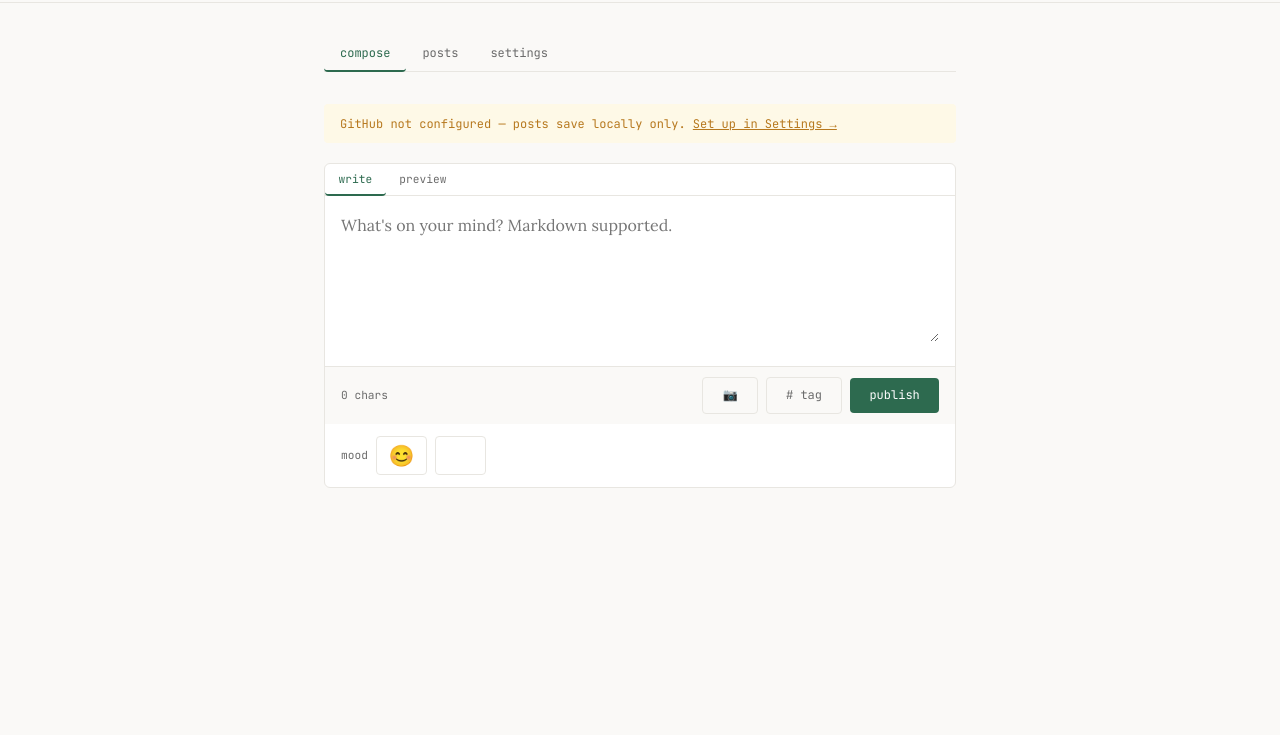
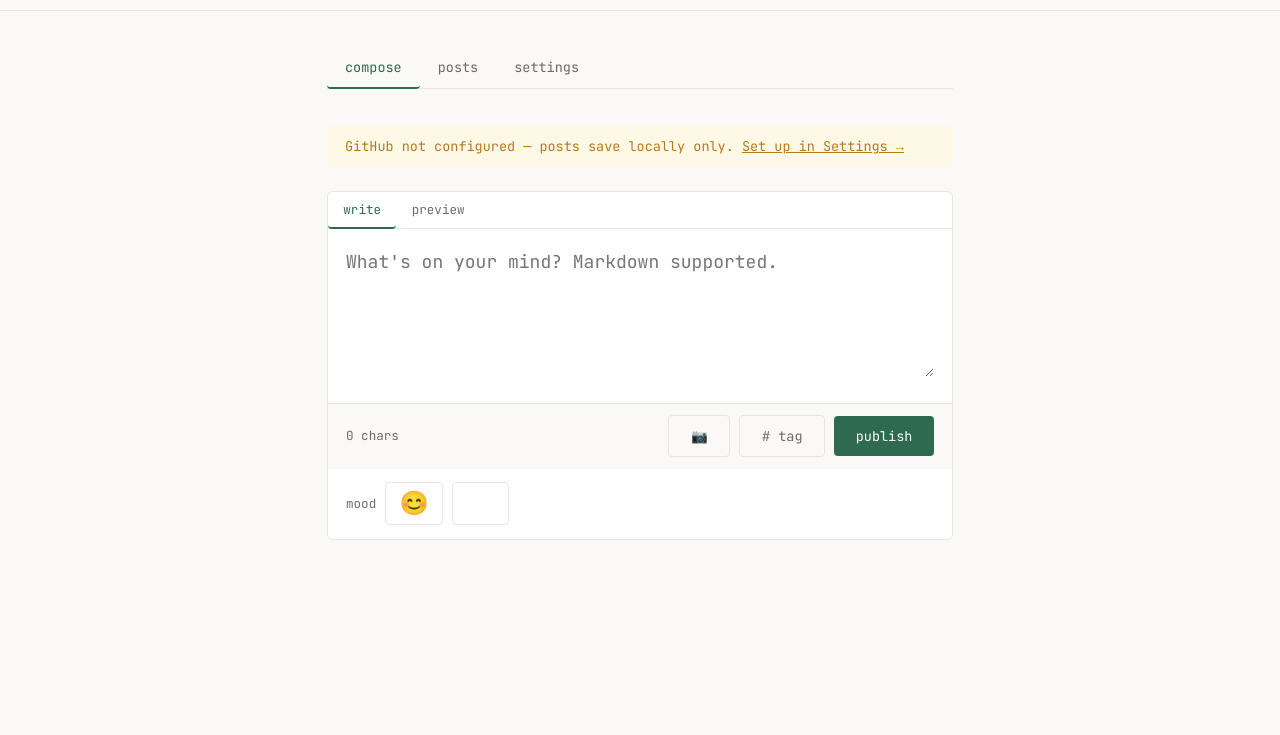
Before and after one commit to axodys/mcs.axodys.com, a plain HTML site: page admin.html in a window 1280 px wide. Shown: the part 65-800 px from the top of the page. Drawn offline with Linux system fonts and the light colour scheme.

Commit message:
style: use JetBrains Mono in post editor textarea, Noto Sans in preview

```diff
--- a/admin.html
+++ b/admin.html
@@ -19,7 +19,8 @@
 
   <script src="js/marked.umd.js"></script>
   <style>
-    @import url('https://fonts.googleapis.com/css2?family=Lora:ital,wght@0,400;0,500;1,400&family=JetBrains+Mono:wght@400;500&display=swap');
+    @import url('https://fonts.googleapis.com/css2?family=Noto+Sans:ital,wght@0,400;0,500;1,400&family=JetBrains+Mono:wght@400;500&display=swap');
+    html { font-size: 18px; }
 
     *, *::before, *::after { box-sizing: border-box; margin: 0; padding: 0; }
 
@@ -38,7 +39,7 @@
       --warning: #b7791f;
       --warning-bg: #fef9e7;
       --mono: 'JetBrains Mono', monospace;
-      --serif: 'Lora', Georgia, serif;
+      --serif: 'Noto Sans', sans-serif;
     }
 
     [data-theme="dark"] {
@@ -92,7 +93,7 @@
     input:focus, textarea:focus { border-color: var(--accent); }
 
     textarea {
-      font-family: var(--serif); font-size: 0.95rem;
+      font-family: var(--mono); font-size: 0.95rem;
       resize: vertical; line-height: 1.7;
     }
 
```
